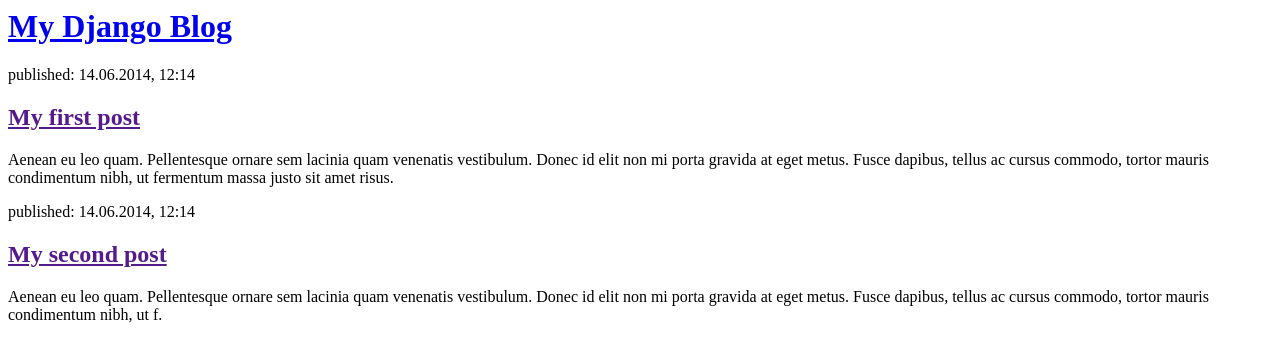
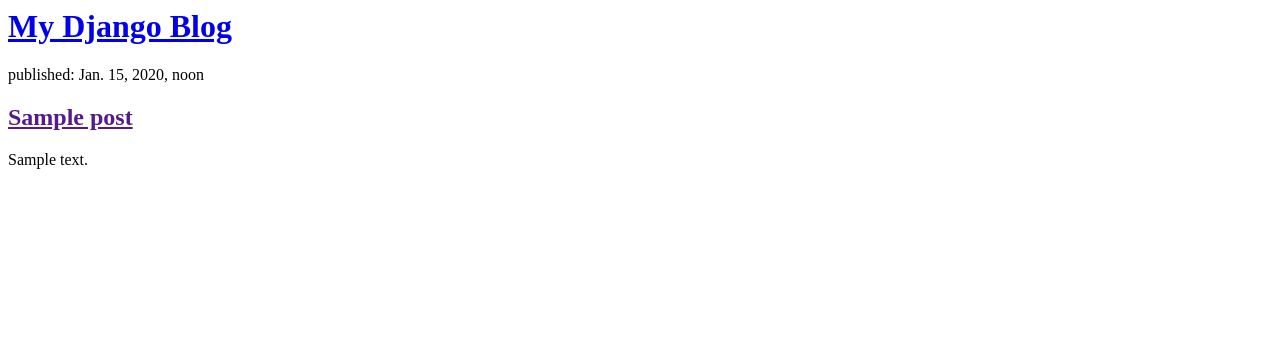
Before and after one commit to dpetrianos/my-first-blog, a Django app: page / in a window 1280 px wide. Shown: the top 362 px of the page. Run offline with Django 4.2, Linux system fonts and the light colour scheme; tables that the repository leaves empty hold one stand-in row (values such as "Sample post").

Commit message:
Modified templates to display posts from database.

```diff
--- a/blog/templates/blog/post_list.html
+++ b/blog/templates/blog/post_list.html
@@ -7,16 +7,21 @@
             <h1><a href="/">My Django Blog</a></h1>
         </div>
 
-        <div>
-            <p>published: 14.06.2014, 12:14</p>
-            <h2><a href="">My first post</a></h2>
-            <p>Aenean eu leo quam. Pellentesque ornare sem lacinia quam venenatis vestibulum. Donec id elit non mi porta gravida at eget metus. Fusce dapibus, tellus ac cursus commodo, tortor mauris condimentum nibh, ut fermentum massa justo sit amet risus.</p>
-        </div>
+        {% for post in posts %}
+            <div>
+                <p>published: {{ post.published_date }}</p>
+                <h2><a href="">{{ post.title }}</a></h2>
+                <p>{{ post.text|linebreaksbr }}</p>
+            </div>
+        {% endfor %}
 
-        <div>
-            <p>published: 14.06.2014, 12:14</p>
-            <h2><a href="">My second post</a></h2>
-            <p>Aenean eu leo quam. Pellentesque ornare sem lacinia quam venenatis vestibulum. Donec id elit non mi porta gravida at eget metus. Fusce dapibus, tellus ac cursus commodo, tortor mauris condimentum nibh, ut f.</p>
-        </div>
+        <!-- <div>
+            <ul>
+            {% for post in posts %}
+                <li>{{ post }}</li>
+            {% endfor %}
+        </ul>
+        </div> -->
+
     </body>
 </html>
--- a/blog/views.py
+++ b/blog/views.py
@@ -1,6 +1,9 @@
 from django.shortcuts import render
+from django.utils import timezone
+from .models import Post    # connecting to database
 
 # Create your views here.
 
 def post_list(request):
-    return render(request, 'blog/post_list.html', {})
+    posts = Post.objects.filter(published_date__lte=timezone.now()).order_by('published_date')
+    return render(request, 'blog/post_list.html', {'posts' : posts})
```
